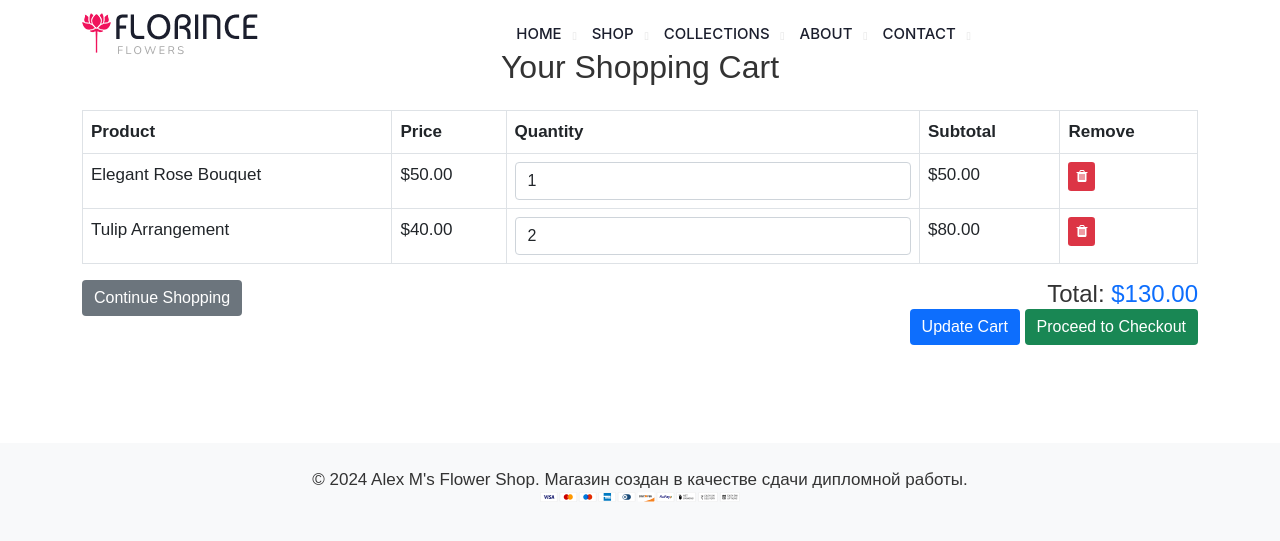
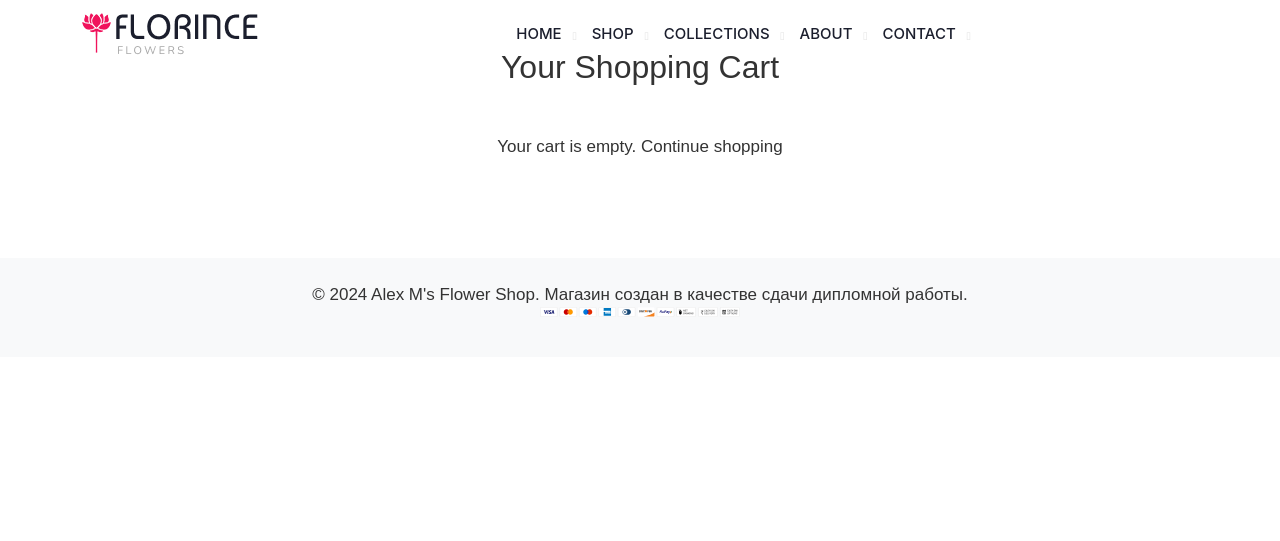
Before and after one commit to Alex-Mixaylov/flower_shop, a Django app: page /cart/ in a window 1280 px wide. Shown: the top 541 px of the page. Run offline with Django 5.2, Linux system fonts and the light colour scheme; some libraries are stand-ins or nearby versions.

Commit message:
update
update

```diff
--- a/flower_delivery_project/orders/templates/orders/cart.html
+++ b/flower_delivery_project/orders/templates/orders/cart.html
@@ -7,6 +7,9 @@
 <section class="cart-section py-5">
   <div class="container">
     <h2 class="text-center mb-4">Your Shopping Cart</h2>
+
+    <!-- Проверяем, есть ли товары в корзине -->
+    {% if cart_items %}
     <form action="{% url 'update_cart' %}" method="post">
       {% csrf_token %}
       <div class="table-responsive">
@@ -21,34 +24,26 @@
             </tr>
           </thead>
           <tbody>
-            <!-- Example Product 1 -->
+            {% for item in cart_items %}
             <tr>
-              <td>Elegant Rose Bouquet</td>
-              <td>$50.00</td>
               <td>
-                <input type="number" name="quantity_1" class="form-control" value="1" min="1">
+                <div class="d-flex align-items-center">
+                  <img src="{{ item.product.image_main.url }}" alt="{{ item.product.name }}" class="img-fluid me-2" style="width: 50px; height: auto;">
+                  <span>{{ item.product.name }}</span>
+                </div>
               </td>
-              <td>$50.00</td>
+              <td>${{ item.product.price }}</td>
               <td>
-                <button type="button" class="btn btn-danger btn-sm">
+                <input type="number" name="quantity_{{ item.product.id }}" class="form-control" value="{{ item.quantity }}" min="1">
+              </td>
+              <td>${{ item.subtotal }}</td>
+              <td>
+                <button type="submit" name="remove_{{ item.product.id }}" class="btn btn-danger btn-sm">
                   <i class="fa fa-trash"></i>
                 </button>
               </td>
             </tr>
-            <!-- Example Product 2 -->
-            <tr>
-              <td>Tulip Arrangement</td>
-              <td>$40.00</td>
-              <td>
-                <input type="number" name="quantity_2" class="form-control" value="2" min="1">
-              </td>
-              <td>$80.00</td>
-              <td>
-                <button type="button" class="btn btn-danger btn-sm">
-                  <i class="fa fa-trash"></i>
-                </button>
-              </td>
-            </tr>
+            {% endfor %}
           </tbody>
         </table>
       </div>
@@ -58,12 +53,17 @@
           <a href="{% url 'shop' %}" class="btn btn-secondary">Continue Shopping</a>
         </div>
         <div class="col-md-6 text-end">
-          <h4>Total: <span class="text-primary">$130.00</span></h4>
+          <h4>Total: <span class="text-primary">${{ cart_total }}</span></h4>
           <button type="submit" class="btn btn-primary">Update Cart</button>
           <a href="{% url 'checkout' %}" class="btn btn-success">Proceed to Checkout</a>
         </div>
       </div>
     </form>
+    {% else %}
+    <div class="text-center mt-5">
+      <p>Your cart is empty. <a href="{% url 'shop' %}">Continue shopping</a></p>
+    </div>
+    {% endif %}
   </div>
 </section>
 {% endblock %}
```
